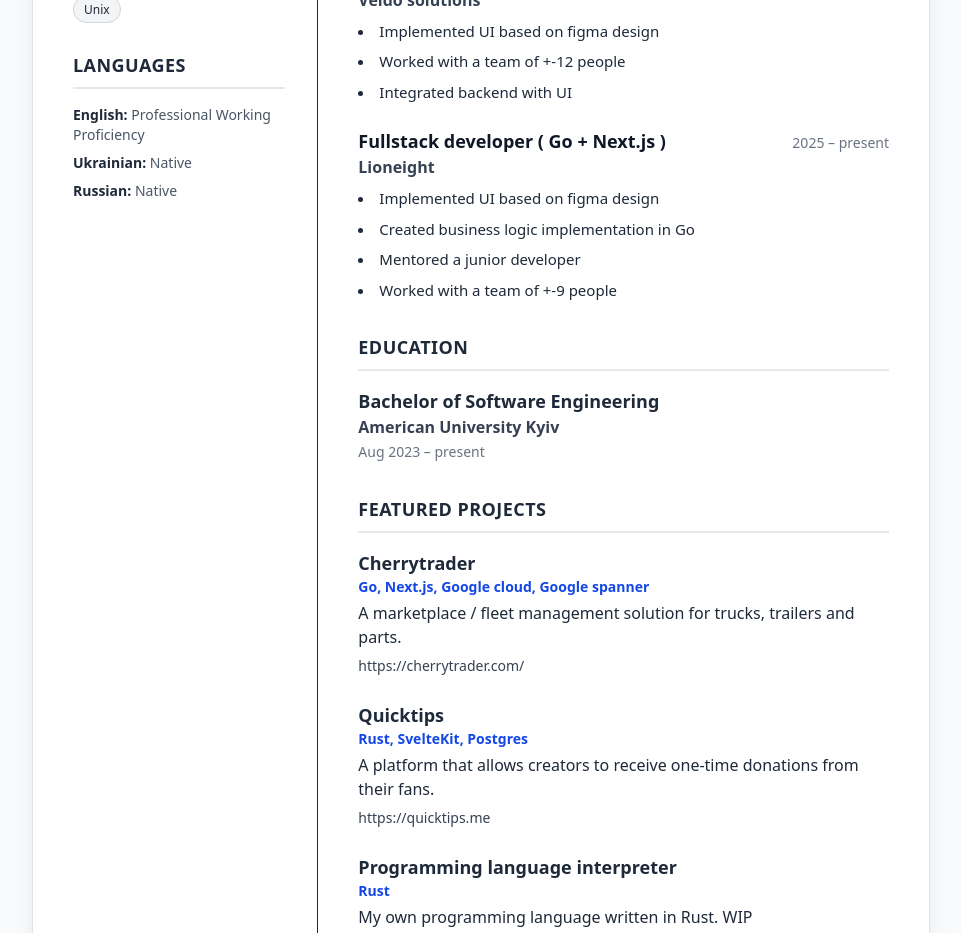
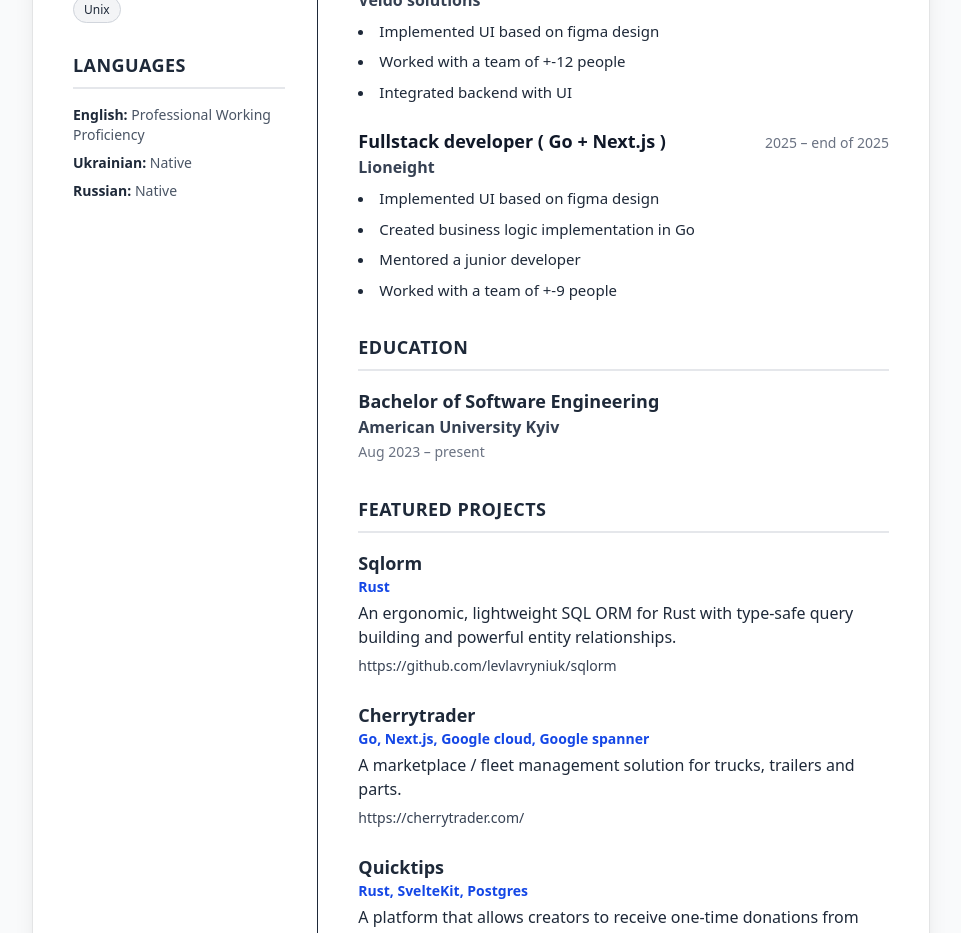
Before and after one commit to levlavryniuk/cv, a SvelteKit app: page / in a window 1280 px wide. Shown: the part 920-1853 px from the top of the page, without its empty margins (159-1120 px from the left). Built offline with nearby package versions, Linux system fonts and the light colour scheme.

Commit message:
added sqlorm

```diff
--- a/src/routes/resume.ts
+++ b/src/routes/resume.ts
@@ -52,7 +52,7 @@ export const resumeData = {
 		{
 			role: 'Fullstack developer ( Go + Next.js )',
 			company: 'Lioneight',
-			period: '2025 – present',
+			period: '2025 – end of 2025',
 			description: [
 				'Implemented UI based on figma design',
 				'Created business logic implementation in Go ',
@@ -62,6 +62,13 @@ export const resumeData = {
 		}
 	],
 	projects: [
+		{
+			name: 'Sqlorm',
+			stack: 'Rust',
+			description:
+				'An ergonomic, lightweight SQL ORM for Rust with type-safe query building and powerful entity relationships.',
+			link: 'https://github.com/levlavryniuk/sqlorm'
+		},
 		{
 			name: 'Cherrytrader',
 			stack: 'Go, Next.js, Google cloud, Google spanner',
```
